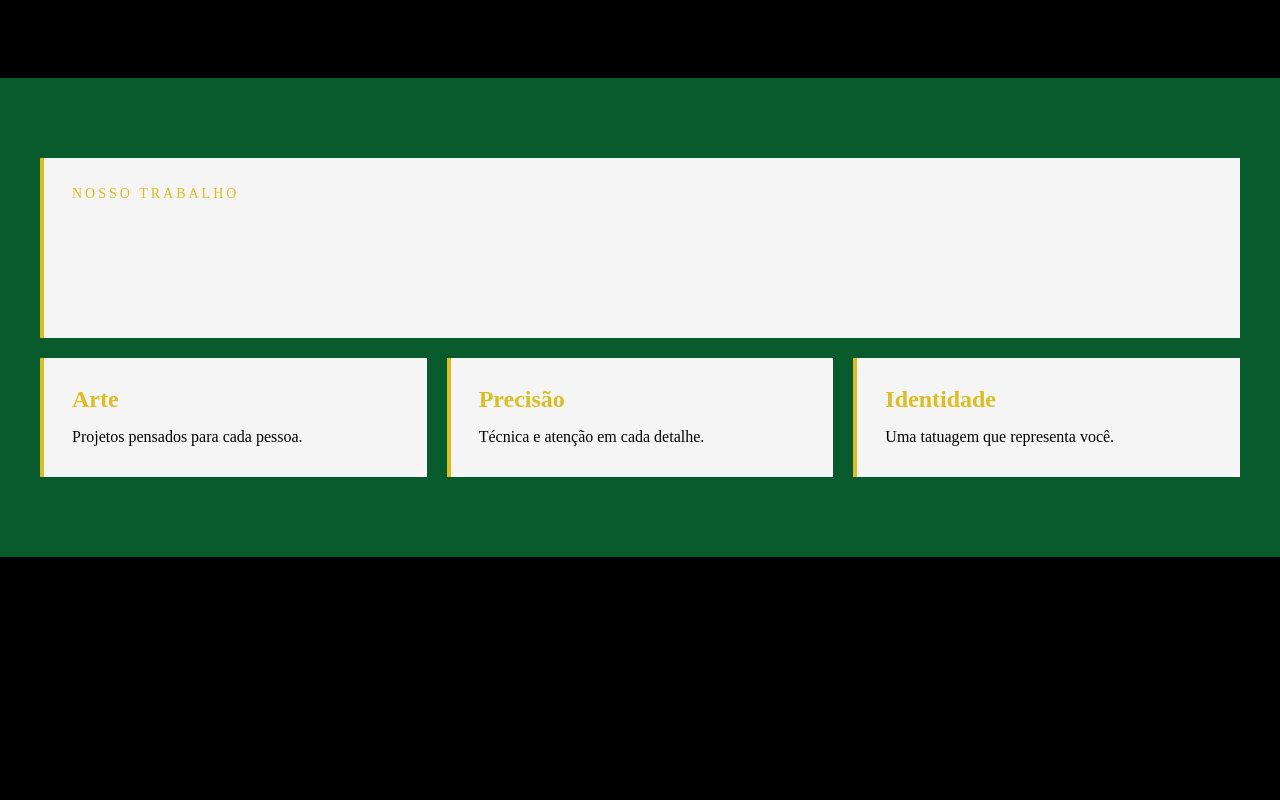
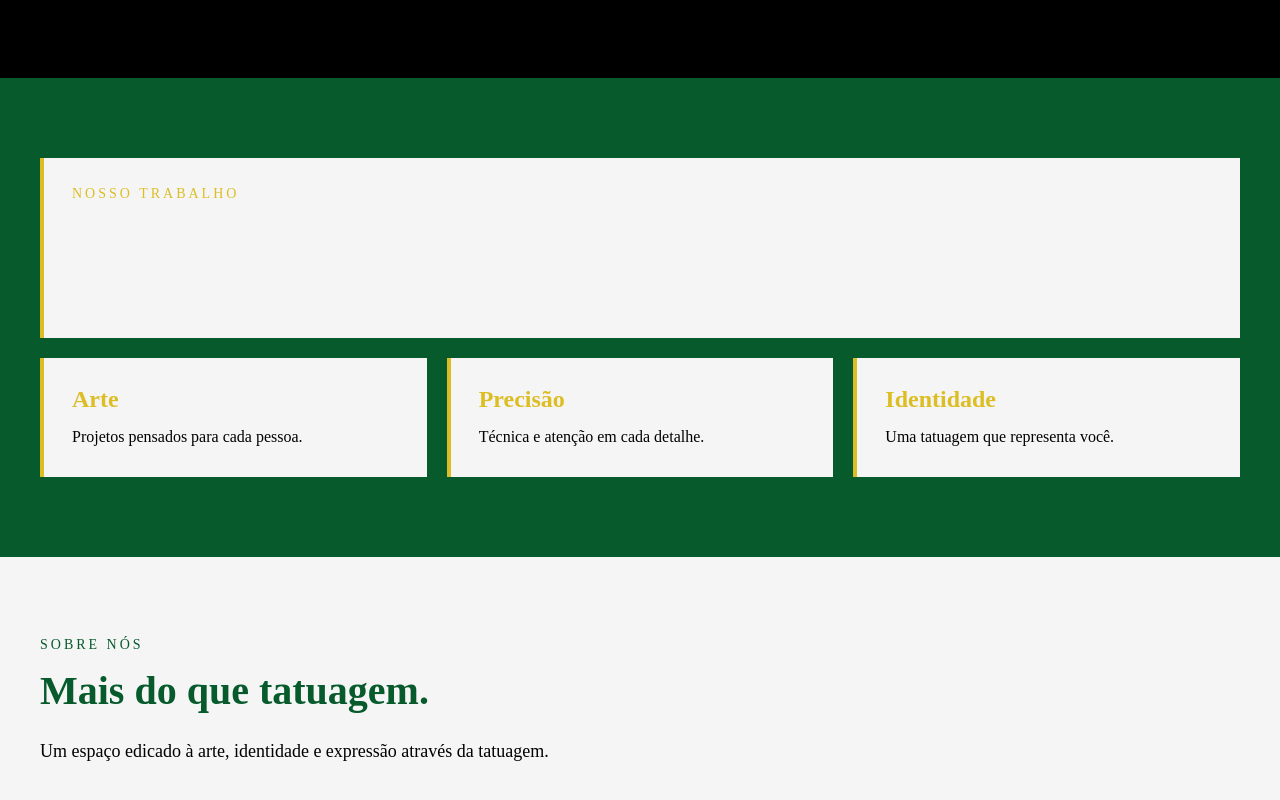
Before and after one commit to nvini16/TATOO, a React (Vite) app: page / in a window 1280 px wide. Shown: the part 720-1520 px from the top of the page. Before the commit the page ends 1277 px from the top, so only its background shows below. Built offline with nearby package versions, Linux system fonts and the light colour scheme.

Commit message:
feat: cria e estiliza seção sobre

```diff
--- a/src/App.jsx
+++ b/src/App.jsx
@@ -71,6 +71,18 @@ function App() {
         </div>
       </section>
 
+      <section id="sobre">
+        <div className="section-heading">
+          <p>Sobre nós</p>
+
+          <h2>Mais do que tatuagem.</h2>
+        </div>
+
+        <p>
+          Um espaço edicado à arte, identidade e expressão através da tatuagem.
+        </p>
+      </section>
+
     </main>
   )
 }
--- a/src/index.css
+++ b/src/index.css
@@ -207,3 +207,28 @@ body {
     font-size: 16px;
   }
 }
+
+#sobre {
+  background-color: var(--marsali-tatoo-color-white);
+  padding: 80px 40px;
+}
+
+#sobre .section-heading p {
+  color: var(--marsali-tatoo-color-green);
+  font-size: 14px;
+  margin: 0 0 16px;
+}
+
+#sobre h2 {
+  color: var(--marsali-tatoo-color-green);
+  font-size: 40px;
+  line-height: 1.1;
+  margin: 0 0 24px;
+}
+
+#sobre > p {
+  max-width: 650px;
+  line-height: 1.6;
+  font-size: 18px;
+  color: var(--marsali-tatoo-color-black);
+}
```
